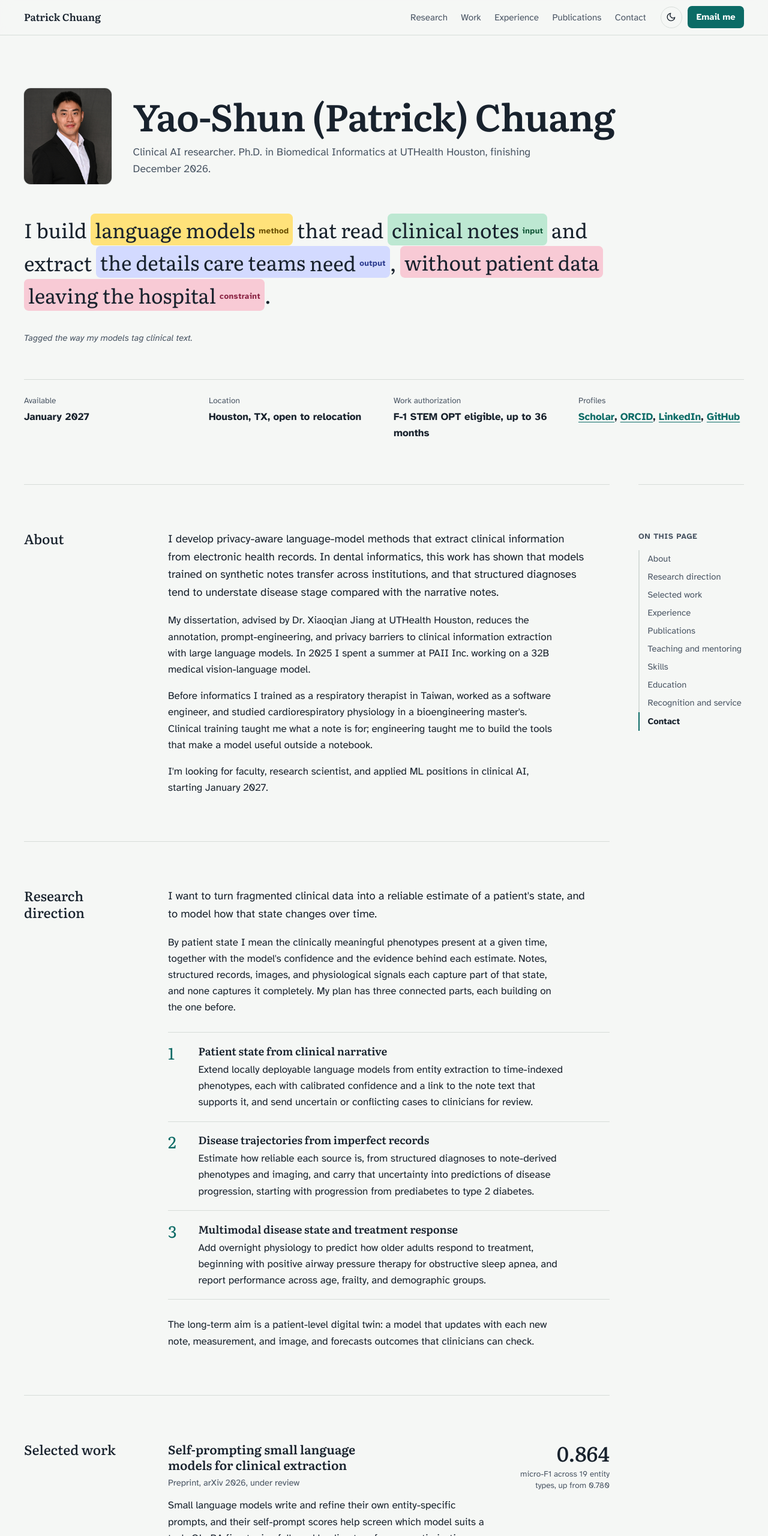
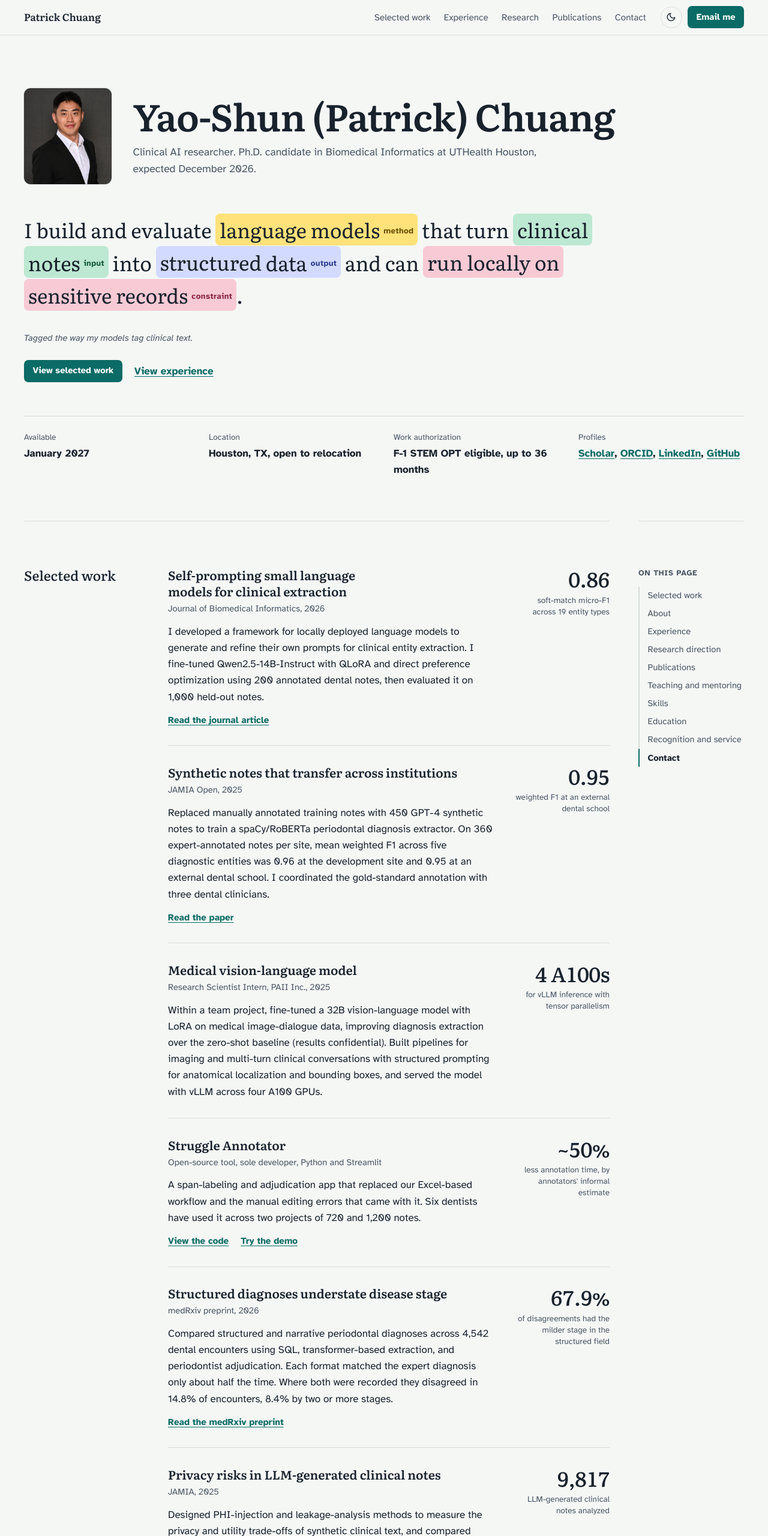
Before and after one commit to lifestrugglee/lifestrugglee.github.io, a plain HTML site: page index.html in a window 1280 px wide. Shown: the top 2560 px of the page at 60% size. Drawn offline with Linux system fonts and the light colour scheme.

Commit message:
Update contexts
Updated the meta description and Open Graph tags for clarity and relevance. Added new hero actions section for improved navigation.

```diff
--- a/index.html
+++ b/index.html
@@ -4,12 +4,12 @@
 <meta charset="utf-8">
 <meta name="viewport" content="width=device-width, initial-scale=1">
 <title>Yao-Shun (Patrick) Chuang | Clinical AI Researcher</title>
-<meta name="description" content="Clinical AI researcher developing privacy-aware language models that extract information from electronic health records. Ph.D. in Biomedical Informatics, UTHealth Houston, December 2026. Available January 2027.">
+<meta name="description" content="Clinical AI researcher building and evaluating locally deployable language models for clinical information extraction. Ph.D. in Biomedical Informatics expected December 2026 at UTHealth Houston.">
 <meta name="author" content="Yao-Shun (Patrick) Chuang">
 <link rel="canonical" href="https://lifestrugglee.github.io/">
 <meta property="og:type" content="profile">
 <meta property="og:title" content="Yao-Shun (Patrick) Chuang | Clinical AI Researcher">
-<meta property="og:description" content="Privacy-aware language models for clinical information extraction, and reliable estimates of patient state over time. Available January 2027.">
+<meta property="og:description" content="Clinical language models, cross-institutional evaluation, and multi-GPU inference. Explore selected clinical AI and applied machine learning projects.">
 <meta property="og:url" content="https://lifestrugglee.github.io/">
 <meta property="og:image" content="https://lifestrugglee.github.io/PatrickChuang.JPG">
 <meta property="og:image:alt" content="Portrait of Yao-Shun (Patrick) Chuang">
@@ -216,6 +216,15 @@
 
   .caption { margin-top: 1rem; font-size: .92rem; color: var(--ink-2); font-style: italic; }
 
+  .hero-actions {
+    display: flex;
+    flex-wrap: wrap;
+    align-items: center;
+    gap: .75rem 1.25rem;
+    margin-top: 1.5rem;
+  }
+  .hero-actions a { font-weight: 700; }
+
   .facts {
     display: grid;
     grid-template-columns: repeat(auto-fit, minmax(min(100%, 14rem), 1fr));
@@ -412,7 +421,7 @@
 
   @media print {
     :root { --paper: #fff; --ink: #000; --ink-2: #333; --rule: #bbb; --accent: #000; color-scheme: light; }
-    .site-nav, .caption, .skip, .toc { display: none !important; }
+    .site-nav, .caption, .hero-actions, .skip, .toc { display: none !important; }
     .page { display: block; }
     .ent, .tag { animation: none; }
     .section { padding-block: 1.5rem; break-inside: avoid-page; }
@@ -454,9 +463,9 @@
   <div class="wrap nav-inner">
     <a class="brand" href="#top">Patrick Chuang</a>
     <nav class="nav-links" aria-label="Sections">
+      <a href="#work">Selected work</a>
+      <a href="#experience">Experience</a>
       <a href="#research">Research</a>
-      <a href="#work">Work</a>
-      <a href="#experience">Experience</a>
       <a href="#publications">Publications</a>
       <a href="#contact">Contact</a>
     </nav>
@@ -477,12 +486,16 @@
       <img class="portrait" src="PatrickChuang.JPG" width="1826" height="2016" alt="Portrait of Yao-Shun (Patrick) Chuang" decoding="async" fetchpriority="high" onerror="this.remove()">
       <div class="hero-id">
         <h1>Yao-Shun (Patrick) Chuang</h1>
-        <p class="role">Clinical AI researcher. Ph.D. in Biomedical Informatics at UTHealth Houston, finishing December 2026.</p>
+        <p class="role">Clinical AI researcher. Ph.D. candidate in Biomedical Informatics at UTHealth Houston, expected December 2026.</p>
       </div>
     </div>
 
-    <p class="thesis">I build <mark class="ent ent-method" style="--i:0">language <span class="nw">models<span class="tag" aria-hidden="true">method</span></span></mark> that read <mark class="ent ent-input" style="--i:1">clinical <span class="nw">notes<span class="tag" aria-hidden="true">input</span></span></mark> and extract <mark class="ent ent-output" style="--i:2">the details care teams <span class="nw">need<span class="tag" aria-hidden="true">output</span></span></mark>, <mark class="ent ent-constraint" style="--i:3">without patient data leaving the <span class="nw">hospital<span class="tag" aria-hidden="true">constraint</span></span></mark>.</p>
+    <p class="thesis">I build and evaluate <mark class="ent ent-method" style="--i:0">language <span class="nw">models<span class="tag" aria-hidden="true">method</span></span></mark> that turn <mark class="ent ent-input" style="--i:1">clinical <span class="nw">notes<span class="tag" aria-hidden="true">input</span></span></mark> into <mark class="ent ent-output" style="--i:2">structured <span class="nw">data<span class="tag" aria-hidden="true">output</span></span></mark> and can <mark class="ent ent-constraint" style="--i:3">run locally on sensitive <span class="nw">records<span class="tag" aria-hidden="true">constraint</span></span></mark>.</p>
     <p class="caption">Tagged the way my models tag clinical text.</p>
+    <div class="hero-actions">
+      <a class="nav-email" href="#work">View selected work</a>
+      <a href="#experience">View experience</a>
+    </div>
 
     <dl class="facts">
       <div><dt>Available</dt><dd>January 2027</dd></div>
@@ -495,49 +508,16 @@
   <div class="wrap page">
   <div class="content">
 
-    <section class="section" id="about" aria-labelledby="about-h">
-      <h2 id="about-h">About</h2>
-      <div class="section-body prose">
-        <p class="lede">I develop privacy-aware language-model methods that extract clinical information from electronic health records. In dental informatics, this work has shown that models trained on synthetic notes transfer across institutions, and that structured diagnoses tend to understate disease stage compared with the narrative notes.</p>
-        <p>My dissertation, advised by Dr. Xiaoqian Jiang at UTHealth Houston, reduces the annotation, prompt-engineering, and privacy barriers to clinical information extraction with large language models. In 2025 I spent a summer at PAII Inc. working on a 32B medical vision-language model.</p>
-        <p>Before informatics I trained as a respiratory therapist in Taiwan, worked as a software engineer, and studied cardiorespiratory physiology in a bioengineering master's. Clinical training taught me what a note is for; engineering taught me to build the tools that make a model useful outside a notebook.</p>
-        <p>I'm looking for faculty, research scientist, and applied ML positions in clinical AI, starting January 2027.</p>
-      </div>
-    </section>
-
-    <section class="section" id="research" aria-labelledby="research-h">
-      <h2 id="research-h">Research direction</h2>
-      <div class="section-body prose">
-        <p class="lede">I want to turn fragmented clinical data into a reliable estimate of a patient's state, and to model how that state changes over time.</p>
-        <p>By patient state I mean the clinically meaningful phenotypes present at a given time, together with the model's confidence and the evidence behind each estimate. Notes, structured records, images, and physiological signals each capture part of that state, and none captures it completely. My plan has three connected parts, each building on the one before.</p>
-        <ol class="thrusts">
-          <li>
-            <h3>Patient state from clinical narrative</h3>
-            <p>Extend locally deployable language models from entity extraction to time-indexed phenotypes, each with calibrated confidence and a link to the note text that supports it, and send uncertain or conflicting cases to clinicians for review.</p>
-          </li>
-          <li>
-            <h3>Disease trajectories from imperfect records</h3>
-            <p>Estimate how reliable each source is, from structured diagnoses to note-derived phenotypes and imaging, and carry that uncertainty into predictions of disease progression, starting with progression from prediabetes to type 2 diabetes.</p>
-          </li>
-          <li>
-            <h3>Multimodal disease state and treatment response</h3>
-            <p>Add overnight physiology to predict how older adults respond to treatment, beginning with positive airway pressure therapy for obstructive sleep apnea, and report performance across age, frailty, and demographic groups.</p>
-          </li>
-        </ol>
-        <p>The long-term aim is a patient-level digital twin: a model that updates with each new note, measurement, and image, and forecasts outcomes that clinicians can check.</p>
-      </div>
-    </section>
-
     <section class="section" id="work" aria-labelledby="work-h">
       <h2 id="work-h">Selected work</h2>
       <div class="section-body">
         <ul class="work">
           <li class="work-item">
             <h3>Self-prompting small language models for clinical extraction</h3>
-            <p class="meta">Preprint, arXiv 2026, under review</p>
-            <p class="desc">Small language models write and refine their own entity-specific prompts, and their self-prompt scores help screen which model suits a task. QLoRA fine-tuning followed by direct preference optimization on 200 annotated dental notes raised Qwen2.5-14B-Instruct from 0.780 micro-F1 with prompting alone to 0.864 on a 1,000-note held-out gold standard. The models run locally, so notes stay inside the institution.</p>
-            <div class="links"><a href="https://doi.org/10.48550/arXiv.2605.04221">Read the preprint</a></div>
-            <div class="result"><span class="fig">0.864</span><span class="what">micro-F1 across 19 entity types, up from 0.780</span></div>
+            <p class="meta">Journal of Biomedical Informatics, 2026</p>
+            <p class="desc">I developed a framework for locally deployed language models to generate and refine their own prompts for clinical entity extraction. I fine-tuned Qwen2.5-14B-Instruct with QLoRA and direct preference optimization using 200 annotated dental notes, then evaluated it on 1,000 held-out notes.</p>
+            <div class="links"><a href="https://doi.org/10.1016/j.jbi.2026.105121">Read the journal article</a></div>
+            <div class="result"><span class="fig">0.86</span><span class="what">soft-match micro-F1 across 19 entity types</span></div>
           </li>
 
           <li class="work-item">
@@ -549,18 +529,10 @@
           </li>
 
           <li class="work-item">
-            <h3>Structured diagnoses understate disease stage</h3>
-            <p class="meta">Manuscript under review</p>
-            <p class="desc">Compared structured and narrative periodontal diagnoses across 4,542 dental encounters using SQL, transformer-based extraction, and periodontist adjudication. Each format matched the expert diagnosis only about half the time. Where both were recorded they disagreed in 14.8% of encounters, 8.4% by two or more stages.</p>
-            <div class="result"><span class="fig">67.9%</span><span class="what">of disagreements had the milder stage in the structured field</span></div>
-          </li>
-
-          <li class="work-item">
-            <h3>Privacy risks in LLM-generated clinical notes</h3>
-            <p class="meta">JAMIA, 2025</p>
-            <p class="desc">Designed PHI-injection and leakage-analysis methods to measure the privacy and utility trade-offs of synthetic clinical text, and compared conditioning and synthetic-PHI strategies through downstream ICD-9 coding. Related co-authored work compares de-identified, synthetic, and hybrid notes as ways to share clinical text.</p>
-            <div class="links"><a href="https://doi.org/10.1093/jamia/ocaf037">Read the paper</a></div>
-            <div class="result"><span class="fig">9,817</span><span class="what">LLM-generated clinical notes analyzed</span></div>
+            <h3>Medical vision-language model</h3>
+            <p class="meta">Research Scientist Intern, PAII Inc., 2025</p>
+            <p class="desc">Within a team project, fine-tuned a 32B vision-language model with LoRA on medical image-dialogue data, improving diagnosis extraction over the zero-shot baseline (results confidential). Built pipelines for imaging and multi-turn clinical conversations with structured prompting for anatomical localization and bounding boxes, and served the model with vLLM across four A100 GPUs.</p>
+            <div class="result"><span class="fig">4 A100s</span><span class="what">for vLLM inference with tensor parallelism</span></div>
           </li>
 
           <li class="work-item">
@@ -572,10 +544,19 @@
           </li>
 
           <li class="work-item">
-            <h3>Medical vision-language model</h3>
-            <p class="meta">Research Scientist Intern, PAII Inc., 2025</p>
-            <p class="desc">Within a team project, fine-tuned a 32B vision-language model with LoRA on medical image-dialogue data, improving diagnosis extraction over the zero-shot baseline (results confidential). Built pipelines for imaging and multi-turn clinical conversations with structured prompting for anatomical localization and bounding boxes, and served the model with vLLM across four A100 GPUs.</p>
-            <div class="result"><span class="fig">~4&times;</span><span class="what">less weight memory with 4-bit GPTQ than BF16</span></div>
+            <h3>Structured diagnoses understate disease stage</h3>
+            <p class="meta">medRxiv preprint, 2026</p>
+            <p class="desc">Compared structured and narrative periodontal diagnoses across 4,542 dental encounters using SQL, transformer-based extraction, and periodontist adjudication. Each format matched the expert diagnosis only about half the time. Where both were recorded they disagreed in 14.8% of encounters, 8.4% by two or more stages.</p>
+            <div class="links"><a href="https://doi.org/10.64898/2026.11.04.26367297">Read the medRxiv preprint</a></div>
+            <div class="result"><span class="fig">67.9%</span><span class="what">of disagreements had the milder stage in the structured field</span></div>
+          </li>
+
+          <li class="work-item">
+            <h3>Privacy risks in LLM-generated clinical notes</h3>
+            <p class="meta">JAMIA, 2025</p>
+            <p class="desc">Designed PHI-injection and leakage-analysis methods to measure the privacy and utility trade-offs of synthetic clinical text, and compared conditioning and synthetic-PHI strategies through downstream ICD-9 coding. Related co-authored work compares de-identified, synthetic, and hybrid notes as ways to share clinical text.</p>
+            <div class="links"><a href="https://doi.org/10.1093/jamia/ocaf037">Read the paper</a></div>
+            <div class="result"><span class="fig">9,817</span><span class="what">LLM-generated clinical notes analyzed</span></div>
           </li>
         </ul>
 
@@ -583,6 +564,16 @@
           <h3>In progress</h3>
           <p><strong>A dental note corpus for controlled release.</strong> I'm leading a 1,200-note dental EHR corpus. I designed its HIPAA Safe Harbor de-identification workflow (model-assisted pre-annotation, independent review, and adjudication) and trained and supervised the clinical annotators. It is now in de-identification review, with controlled-access release through PhysioNet planned.</p>
         </div>
+      </div>
+    </section>
+
+    <section class="section" id="about" aria-labelledby="about-h">
+      <h2 id="about-h">About</h2>
+      <div class="section-body prose">
+        <p class="lede">I develop privacy-aware language-model methods that extract clinical information from electronic health records. In dental informatics, this work has shown that models trained on synthetic notes transfer across institutions, and that structured diagnoses tend to understate disease stage compared with the narrative notes.</p>
+        <p>My dissertation, advised by Dr. Xiaoqian Jiang at UTHealth Houston, reduces the annotation, prompt-engineering, and privacy barriers to clinical information extraction with large language models. In 2025 I spent a summer at PAII Inc. working on a 32B medical vision-language model.</p>
+        <p>Before informatics I trained as a respiratory therapist in Taiwan, worked as a software engineer, and studied cardiorespiratory physiology in a bioengineering master's. Clinical training taught me what a note is for; engineering taught me to build the tools that make a model useful outside a notebook.</p>
+        <p>I'm looking for faculty, research scientist, and applied ML positions in clinical AI, starting January 2027.</p>
       </div>
     </section>
 
@@ -629,13 +620,41 @@
       </div>
     </section>
 
+    <section class="section" id="research" aria-labelledby="research-h">
+      <h2 id="research-h">Research direction</h2>
+      <div class="section-body prose">
+        <p class="lede">I want to turn fragmented clinical data into a reliable estimate of a patient's state, and to model how that state changes over time.</p>
+        <p>By patient state I mean the clinically meaningful phenotypes present at a given time, together with the model's confidence and the evidence behind each estimate. Notes, structured records, images, and physiological signals each capture part of that state, and none captures it completely. My plan has three connected parts, each building on the one before.</p>
+        <ol class="thrusts">
+          <li>
+            <h3>Patient state from clinical narrative</h3>
+            <p>Extend locally deployable language models from entity extraction to time-indexed phenotypes, each with calibrated confidence and a link to the note text that supports it, and send uncertain or conflicting cases to clinicians for review.</p>
+          </li>
+          <li>
+            <h3>Disease trajectories from imperfect records</h3>
+            <p>Estimate how reliable each source is, from structured diagnoses to note-derived phenotypes and imaging, and carry that uncertainty into predictions of disease progression, starting with progression from prediabetes to type 2 diabetes.</p>
+          </li>
+          <li>
+            <h3>Multimodal disease state and treatment response</h3>
+            <p>Add overnight physiology to predict how older adults respond to treatment, beginning with positive airway pressure therapy for obstructive sleep apnea, and report performance across age, frailty, and demographic groups.</p>
+          </li>
+        </ol>
+        <p>The long-term aim is a patient-level digital twin: a model that updates with each new note, measurement, and image, and forecasts outcomes that clinicians can check.</p>
+      </div>
+    </section>
+
     <section class="section" id="publications" aria-labelledby="publications-h">
       <h2 id="publications-h">Publications</h2>
       <div class="section-body">
-        <p class="pubs-note">9 peer-reviewed publications, 6 as first author: 5 journal articles and 4 conference papers, plus a preprint and a manuscript under review. Also on <a href="https://scholar.google.com/citations?hl=en&amp;user=EGJlBtcAAAAJ">Google Scholar</a> and <a href="https://orcid.org/0000-0001-9582-9222">ORCID</a>.</p>
+        <p class="pubs-note">10 peer-reviewed publications, including 7 as first author, plus a preprint. Also on <a href="https://scholar.google.com/citations?hl=en&amp;user=EGJlBtcAAAAJ">Google Scholar</a> and <a href="https://orcid.org/0000-0001-9582-9222">ORCID</a>.</p>
 
         <h3 class="pub-group">Journal articles</h3>
         <ul class="pubs">
+          <li>
+            <span class="pub-title">Self-prompting small language models for privacy-sensitive clinical information extraction</span>
+            <span class="pub-authors"><strong>Chuang YS</strong>, Mody T, Singh UP, Shiraz S, Lee CT, Brandon R, Walji MF, Jiang X, Tokede O</span>
+            <span class="pub-venue"><em>Journal of Biomedical Informatics</em>, 2026, article 105121. <a href="https://doi.org/10.1016/j.jbi.2026.105121" aria-label="Paper: Self-prompting small language models">Paper</a></span>
+          </li>
           <li>
             <span class="pub-title">Cross-institutional dental electronic health record entity extraction via generative artificial intelligence and synthetic notes</span>
             <span class="pub-authors"><strong>Chuang YS</strong>, Lee CT, Lin GH, Brandon R, Jiang X, Walji MF, Tokede O</span>
@@ -687,17 +706,12 @@
           </li>
         </ul>
 
-        <h3 class="pub-group">Preprints and manuscripts under review</h3>
+        <h3 class="pub-group">Preprints</h3>
         <ul class="pubs">
-          <li>
-            <span class="pub-title">Self-prompting small language models for privacy-sensitive clinical information extraction</span>
-            <span class="pub-authors"><strong>Chuang YS</strong>, Mody T, Singh UP, Shiraz S, Lee CT, Brandon R, Walji MF, Jiang X, Tokede O</span>
-            <span class="pub-venue"><em>arXiv:2605.04221</em>, 2026. Preprint, under review. <a href="https://doi.org/10.48550/arXiv.2605.04221" aria-label="Preprint: Self-prompting small language models">Preprint</a></span>
-          </li>
           <li>
             <span class="pub-title">Can dental EHR data support a learning health system? Completeness, consistency, and accuracy of structured versus narrative diagnoses</span>
             <span class="pub-authors"><strong>Chuang YS</strong>, Lin GH, Lee CT, Brandon R, Walji MF, Jiang X, Tokede O</span>
-            <span class="pub-venue">Manuscript under review.</span>
+            <span class="pub-venue"><em>medRxiv</em>, 2026. <a href="https://doi.org/10.64898/2026.11.04.26367297" aria-label="Preprint: Can dental EHR data support a learning health system?">Preprint</a></span>
           </li>
         </ul>
       </div>
@@ -760,7 +774,7 @@
             <p class="org">Fu Jen Catholic University, Taiwan</p>
           </li>
           <li>
-            <div class="role-head"><h3>Respiratory Therapist Certificate</h3><span class="when">2013</span></div>
+            <div class="role-head"><h3>Respiratory Therapist Certificate</h3><span class="when">2015</span></div>
             <p class="org">Ministry of Health and Welfare, Taiwan</p>
           </li>
           <li>
@@ -813,10 +827,10 @@
     <nav aria-labelledby="toc-h">
       <p class="toc-title" id="toc-h">On this page</p>
       <ol>
+        <li><a href="#work">Selected work</a></li>
         <li><a href="#about">About</a></li>
+        <li><a href="#experience">Experience</a></li>
         <li><a href="#research">Research direction</a></li>
-        <li><a href="#work">Selected work</a></li>
-        <li><a href="#experience">Experience</a></li>
         <li><a href="#publications">Publications</a></li>
         <li><a href="#teaching">Teaching and mentoring</a></li>
         <li><a href="#skills">Skills</a></li>
```
